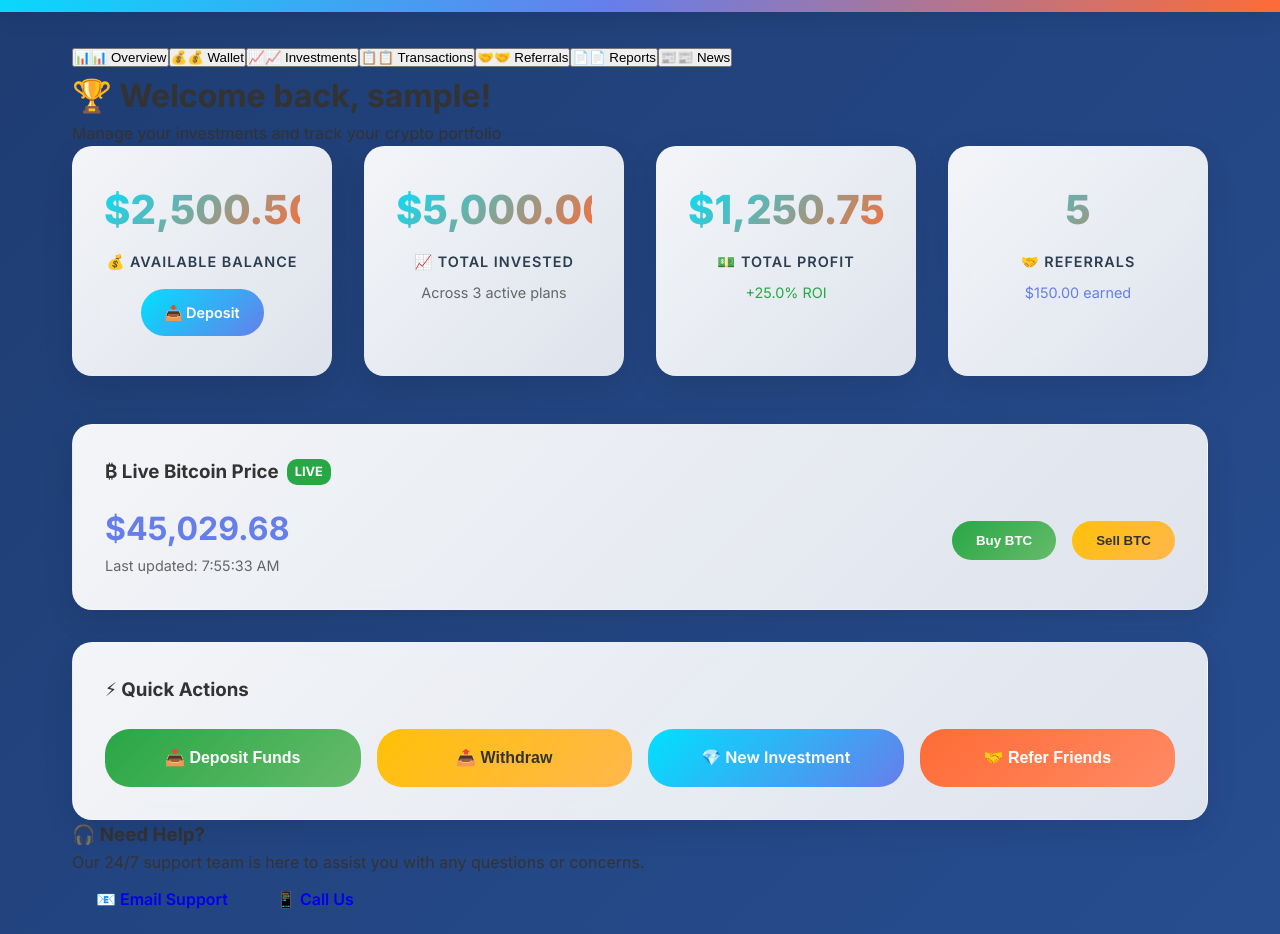
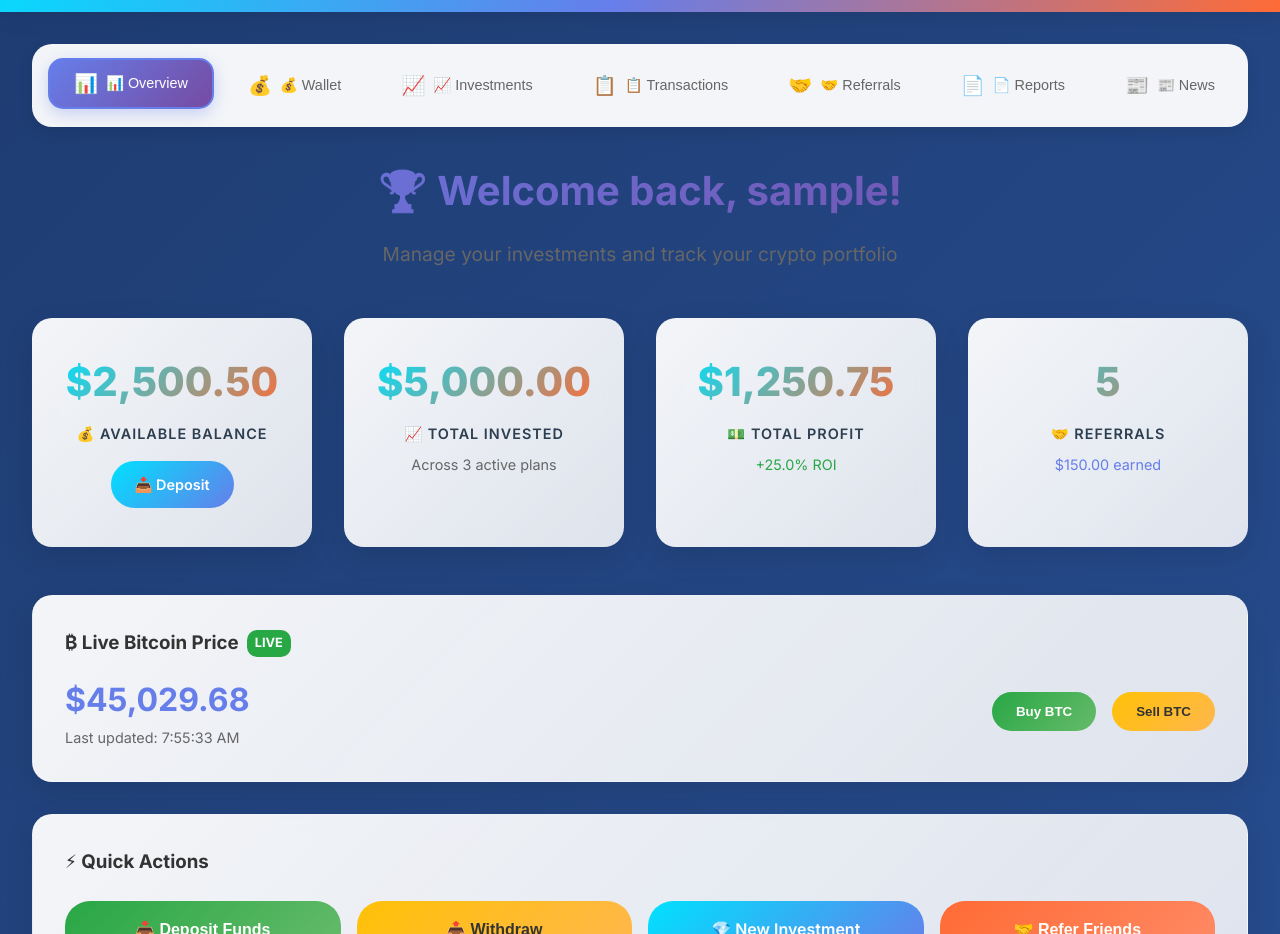
Before and after one commit to hrashmika73/coin, a React (Vite) app: page /dashboard in a window 1280 px wide. Shown: the part 58-992 px from the top of the page. Built offline with nearby package versions, Linux system fonts and the light colour scheme; sample sign-in values are in the browser's storage.

Commit message:
Add comprehensive dashboard tab styles at end of CSS file
cgen-5627b3bbb1f64e0b97c391a317fe0549

```diff
--- a/src/App.css
+++ b/src/App.css
@@ -2503,3 +2503,303 @@ body {
     grid-template-columns: 1fr;
   }
 }
+
+/* Dashboard Tab Navigation Styles */
+.dashboard {
+  max-width: 1400px;
+  margin: 0 auto;
+  padding: 2rem;
+}
+
+.dashboard-tabs {
+  display: flex;
+  gap: 0.5rem;
+  margin-bottom: 2rem;
+  background: rgba(255, 255, 255, 0.95);
+  backdrop-filter: blur(10px);
+  padding: 1rem;
+  border-radius: 20px;
+  box-shadow: 0 5px 15px rgba(0, 0, 0, 0.1);
+  overflow-x: auto;
+  scrollbar-width: none;
+}
+
+.dashboard-tabs::-webkit-scrollbar {
+  display: none;
+}
+
+.tab-btn {
+  display: flex;
+  align-items: center;
+  gap: 0.5rem;
+  padding: 0.75rem 1.5rem;
+  background: transparent;
+  border: 2px solid transparent;
+  border-radius: 15px;
+  color: #666;
+  font-weight: 500;
+  cursor: pointer;
+  transition: all 0.3s ease;
+  white-space: nowrap;
+  flex-shrink: 0;
+}
+
+.tab-btn:hover {
+  background: rgba(102, 126, 234, 0.1);
+  color: #667eea;
+}
+
+.tab-btn.active {
+  background: linear-gradient(135deg, #667eea, #764ba2);
+  color: white;
+  border-color: #667eea;
+  transform: translateY(-2px);
+  box-shadow: 0 5px 15px rgba(102, 126, 234, 0.3);
+}
+
+.tab-icon {
+  font-size: 1.2rem;
+}
+
+.tab-label {
+  font-size: 0.9rem;
+}
+
+.dashboard-content {
+  min-height: 500px;
+}
+
+/* Dashboard Welcome */
+.dashboard-welcome {
+  text-align: center;
+  margin-bottom: 3rem;
+}
+
+.dashboard-welcome h1 {
+  background: linear-gradient(135deg, #667eea, #764ba2);
+  -webkit-background-clip: text;
+  -webkit-text-fill-color: transparent;
+  margin-bottom: 1rem;
+  font-size: 2.5rem;
+}
+
+.dashboard-welcome p {
+  color: #666;
+  font-size: 1.2rem;
+  margin: 0;
+}
+
+/* Section Headers */
+.section-header {
+  display: flex;
+  justify-content: space-between;
+  align-items: center;
+  margin-bottom: 2rem;
+}
+
+.section-header h2 {
+  color: #333;
+  margin: 0;
+  font-size: 1.8rem;
+}
+
+/* Referral Program Styles */
+.referral-stats {
+  display: flex;
+  gap: 2rem;
+  align-items: center;
+}
+
+.stat-item {
+  display: flex;
+  flex-direction: column;
+  align-items: center;
+  color: #666;
+  font-size: 0.9rem;
+}
+
+.stat-item strong {
+  color: #667eea;
+  font-size: 1.2rem;
+  display: block;
+}
+
+.referral-link-container {
+  margin-bottom: 2rem;
+}
+
+.referral-code, .referral-link {
+  margin-bottom: 1.5rem;
+}
+
+.referral-code label, .referral-link label {
+  display: block;
+  margin-bottom: 0.5rem;
+  font-weight: 600;
+  color: #333;
+}
+
+.code-display, .link-display {
+  display: flex;
+  gap: 0.5rem;
+  align-items: center;
+}
+
+.code {
+  background: linear-gradient(135deg, #667eea, #764ba2);
+  color: white;
+  padding: 0.75rem 1.5rem;
+  border-radius: 15px;
+  font-family: monospace;
+  font-weight: 600;
+  font-size: 1.1rem;
+  letter-spacing: 2px;
+}
+
+.link-input {
+  flex: 1;
+  padding: 0.75rem;
+  border: 2px solid #e0e0e0;
+  border-radius: 10px;
+  font-family: monospace;
+  font-size: 0.9rem;
+  background: #f8f9fa;
+}
+
+.copy-btn {
+  flex-shrink: 0;
+  padding: 0.75rem 1rem;
+}
+
+.referral-info {
+  background: #f8f9fa;
+  padding: 2rem;
+  border-radius: 15px;
+  border-left: 4px solid #667eea;
+}
+
+.referral-info h4 {
+  margin: 0 0 1.5rem 0;
+  color: #333;
+}
+
+.info-grid {
+  display: grid;
+  grid-template-columns: repeat(auto-fit, minmax(200px, 1fr));
+  gap: 1.5rem;
+}
+
+.info-item {
+  display: flex;
+  align-items: flex-start;
+  gap: 1rem;
+}
+
+.info-icon {
+  font-size: 2rem;
+  flex-shrink: 0;
+}
+
+.info-item strong {
+  display: block;
+  margin-bottom: 0.25rem;
+  color: #333;
+}
+
+.info-item p {
+  margin: 0;
+  color: #666;
+  font-size: 0.9rem;
+}
+
+/* Support Banner */
+.support-banner {
+  background: linear-gradient(135deg, #667eea, #764ba2);
+  color: white;
+  padding: 2rem;
+  border-radius: 20px;
+  margin-top: 3rem;
+  text-align: center;
+}
+
+.support-banner h3 {
+  margin: 0 0 1rem 0;
+  font-size: 1.5rem;
+}
+
+.support-banner p {
+  margin: 0 0 1.5rem 0;
+  opacity: 0.9;
+}
+
+.support-actions {
+  display: flex;
+  gap: 1rem;
+  justify-content: center;
+  flex-wrap: wrap;
+}
+
+.support-btn {
+  background: rgba(255, 255, 255, 0.2);
+  color: white;
+  border: 1px solid rgba(255, 255, 255, 0.3);
+  padding: 0.75rem 1.5rem;
+  text-decoration: none;
+  border-radius: 10px;
+  transition: all 0.3s ease;
+}
+
+.support-btn:hover {
+  background: rgba(255, 255, 255, 0.3);
+  transform: translateY(-2px);
+}
+
+/* Responsive Dashboard Design */
+@media (max-width: 768px) {
+  .dashboard {
+    padding: 1rem;
+  }
+
+  .dashboard-tabs {
+    padding: 0.75rem;
+    gap: 0.25rem;
+  }
+
+  .tab-btn {
+    padding: 0.5rem 1rem;
+    flex-direction: column;
+    gap: 0.25rem;
+    min-width: 80px;
+  }
+
+  .tab-label {
+    font-size: 0.8rem;
+  }
+
+  .dashboard-welcome h1 {
+    font-size: 2rem;
+  }
+
+  .section-header {
+    flex-direction: column;
+    gap: 1rem;
+    align-items: stretch;
+  }
+
+  .referral-stats {
+    flex-direction: column;
+    gap: 1rem;
+  }
+
+  .code-display, .link-display {
+    flex-direction: column;
+  }
+
+  .support-actions {
+    flex-direction: column;
+  }
+
+  .info-grid {
+    grid-template-columns: 1fr;
+  }
+}
```
